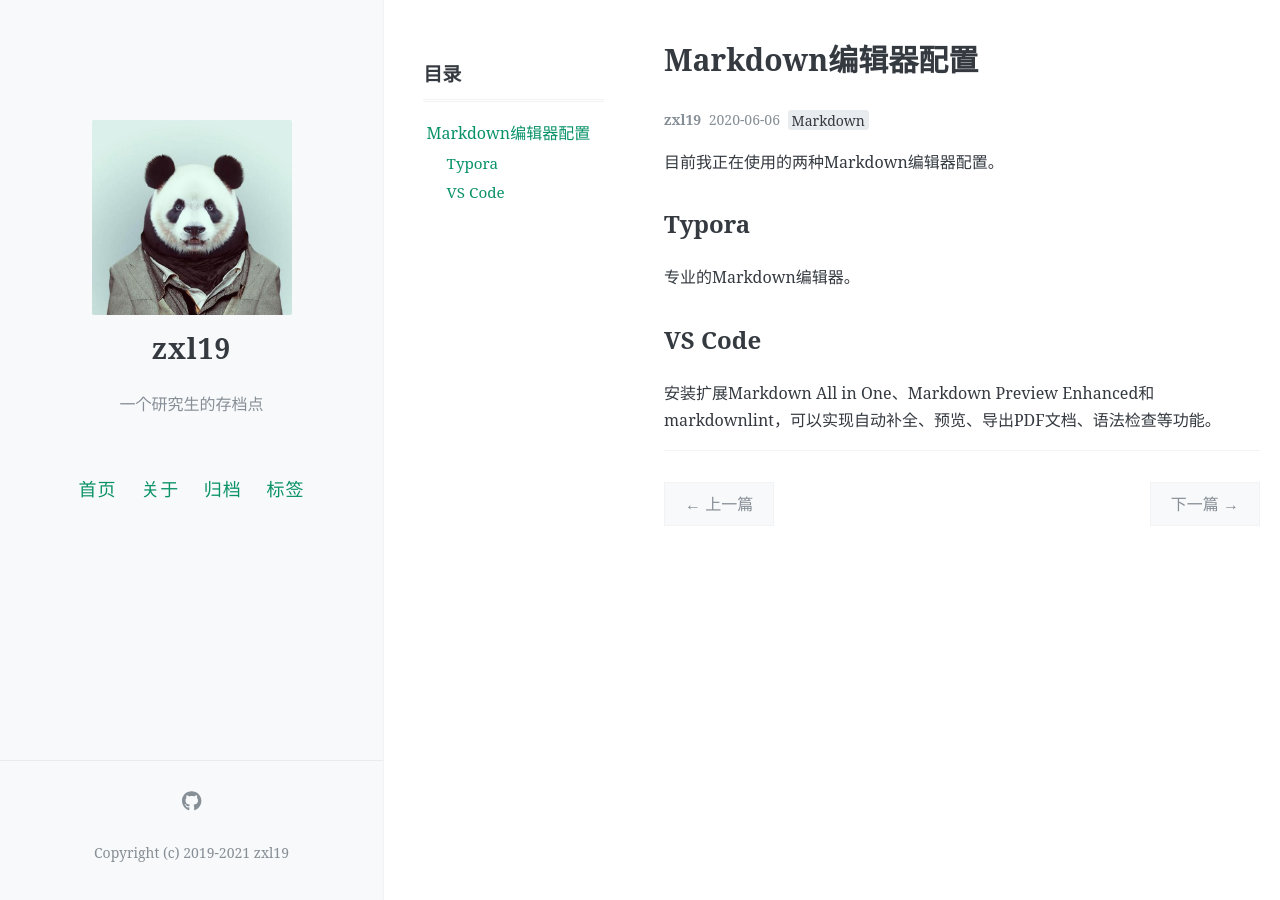
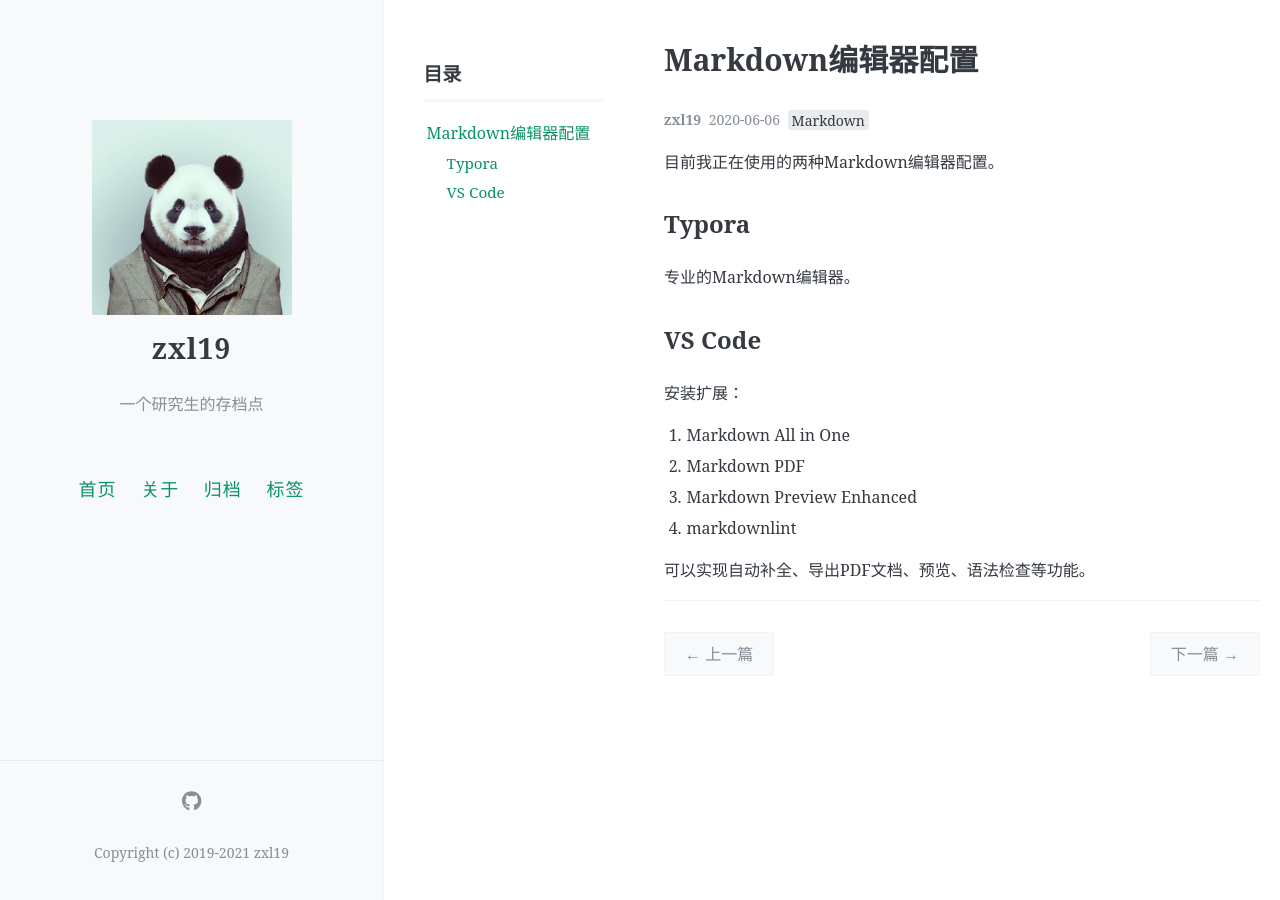
Before and after one commit to zxl19/zxl19.github.io, a Jekyll site: the page built from _posts/2020-06-06-markdown-editor.md, in a window 1280 px wide. Built offline with Jekyll 4.4.1, drawn with Linux system fonts in a browser that asks for light colours; comment, search, counter and statistics services are not loaded.

Commit message:
Update Posts

```diff
--- a/_posts/2020-06-06-markdown-editor.md
+++ b/_posts/2020-06-06-markdown-editor.md
@@ -19,4 +19,11 @@ pinned: false
 
 ## VS Code
 
-安装扩展Markdown All in One、Markdown Preview Enhanced和markdownlint，可以实现自动补全、预览、导出PDF文档、语法检查等功能。
+安装扩展：
+
+1. Markdown All in One
+2. Markdown PDF
+3. Markdown Preview Enhanced
+4. markdownlint
+
+可以实现自动补全、导出PDF文档、预览、语法检查等功能。
```
Also changed, not shown: _posts/2021-05-22-slam-interview.md (+2 -2 lines), _posts/2021-05-25-utility-tools.md (added, +77 -0 lines).
